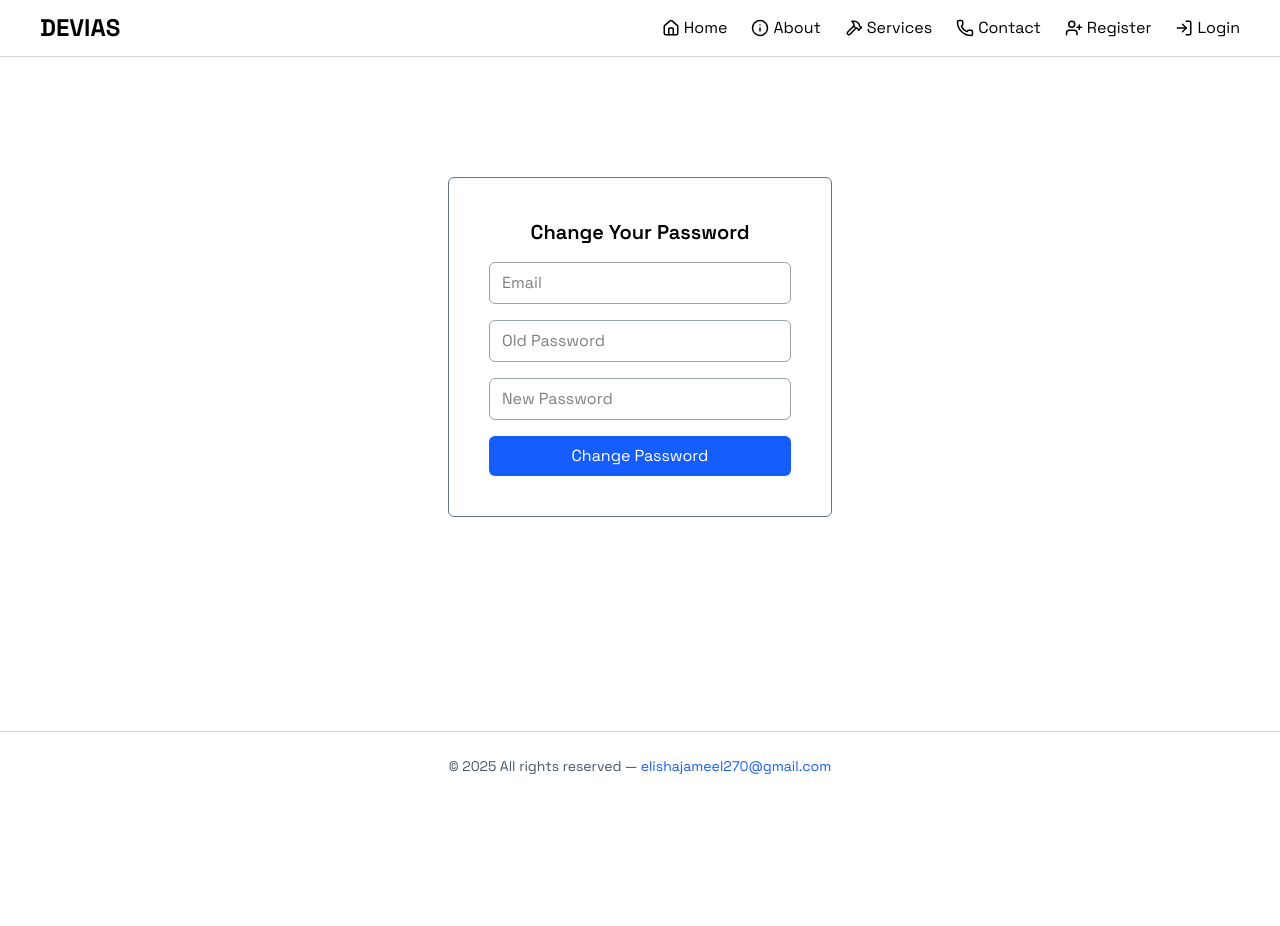
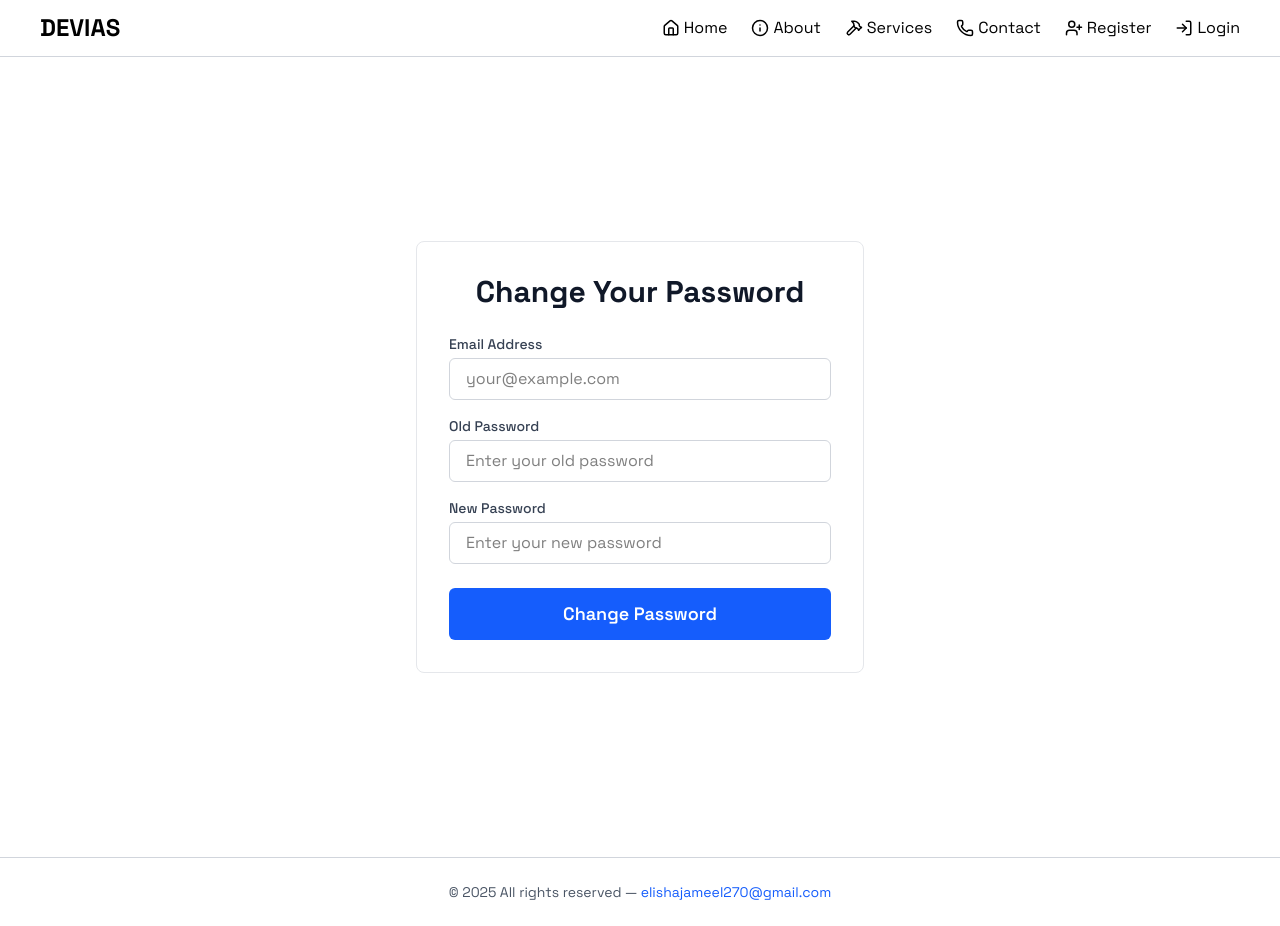
Before and after one commit to elishabhatti/e-commerce-with-mern, a React (Vite) app in the folder client/: page /change-password/1 in a window 1280 px wide. Before the commit the page ends 800 px from the top, so only its background shows below. Built offline with nearby package versions, Linux system fonts and the light colour scheme; no server answers.

Commit message:
added styling in change password page

```diff
--- a/client/src/pages/ChangePassword.jsx
+++ b/client/src/pages/ChangePassword.jsx
@@ -51,44 +51,74 @@ const ChangePassword = () => {
   };
 
   return (
-    <div className="flex justify-center items-center pt-30">
+    <div className="min-h-screen flex items-center justify-center p-4">
       <form
         onSubmit={handleChangePassword}
-        className="flex flex-col gap-4 border border-gray-500 rounded-md p-10 w-96"
+        className="bg-white p-8 rounded-lg w-full max-w-md border border-gray-200"
       >
-        <h2 className="text-xl font-semibold text-center">
+        <h2 className="text-3xl font-extrabold text-gray-900 text-center mb-6">
           Change Your Password
         </h2>
 
+        <div className="mb-4">
+          <label htmlFor="email" className="block text-sm font-medium text-gray-700 mb-1">
+            Email Address
+          </label>
           <input
             type="email"
-          placeholder="Email"
-          className="border border-gray-400 py-2 px-3 rounded-md"
+            id="email"
+            placeholder="your@example.com"
+            className="w-full px-4 py-2 border border-gray-300 rounded-md focus:ring-blue-500 focus:border-blue-500 transition duration-150 ease-in-out"
             value={email}
             onChange={(e) => setEmail(e.target.value)}
+            required
           />
+        </div>
+
+        <div className="mb-4">
+          <label htmlFor="oldPassword" className="block text-sm font-medium text-gray-700 mb-1">
+            Old Password
+          </label>
           <input
             type="password"
-          placeholder="Old Password"
-          className="border border-gray-400 py-2 px-3 rounded-md"
+            id="oldPassword"
+            placeholder="Enter your old password"
+            className="w-full px-4 py-2 border border-gray-300 rounded-md focus:ring-blue-500 focus:border-blue-500 transition duration-150 ease-in-out"
             value={oldPassword}
             onChange={(e) => setOldPassword(e.target.value)}
+            required
           />
+        </div>
 
+        <div className="mb-6">
+          <label htmlFor="newPassword" className="block text-sm font-medium text-gray-700 mb-1">
+            New Password
+          </label>
           <input
             type="password"
-          placeholder="New Password"
-          className="border border-gray-400 py-2 px-3 rounded-md"
+            id="newPassword"
+            placeholder="Enter your new password"
+            className="w-full px-4 py-2 border border-gray-300 rounded-md focus:ring-blue-500 focus:border-blue-500 transition duration-150 ease-in-out"
             value={newPassword}
             onChange={(e) => setNewPassword(e.target.value)}
+            required
           />
+        </div>
 
-        {message && <p className="text-green-600 text-sm">{message}</p>}
-        {error && <p className="text-red-600 text-sm">{error}</p>}
+        {message && (
+          <p className="text-green-600 text-center text-sm mb-4 bg-green-50 p-2 rounded-md">
+            {message}
+          </p>
+        )}
+        {error && (
+          <p className="text-red-600 text-center text-sm mb-4 bg-red-50 p-2 rounded-md">
+            {error}
+          </p>
+        )}
 
         <button
           type="submit"
-          className="bg-blue-600 text-white py-2 rounded-md hover:bg-blue-700 disabled:opacity-50"
+          className="w-full bg-blue-600 text-white py-3 rounded-md hover:bg-blue-700 focus:outline-none focus:ring-2 focus:ring-blue-500 focus:ring-offset-2 transition duration-150 ease-in-out disabled:opacity-50 disabled:cursor-not-allowed text-lg font-semibold"
           disabled={loading}
         >
           {loading ? "Changing..." : "Change Password"}
```
Lines whose indentation alone changed are shown as unchanged.
